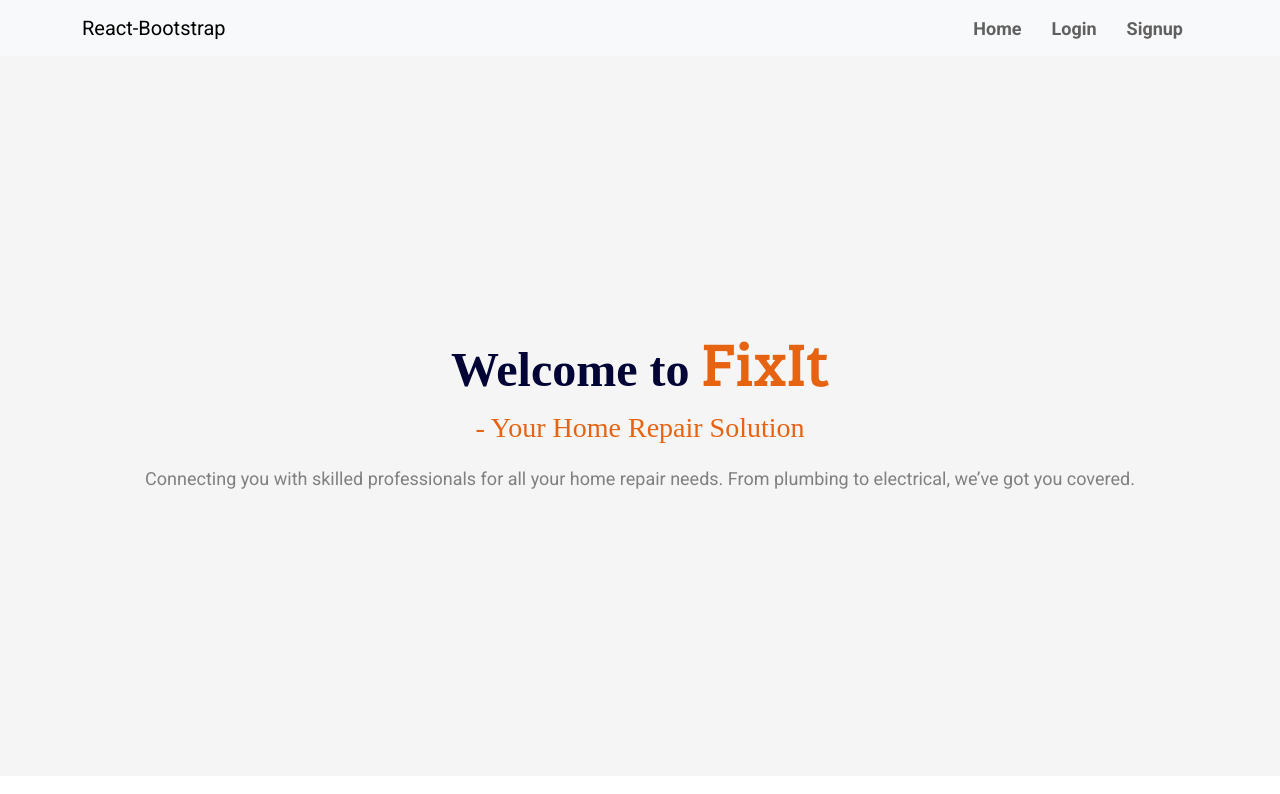
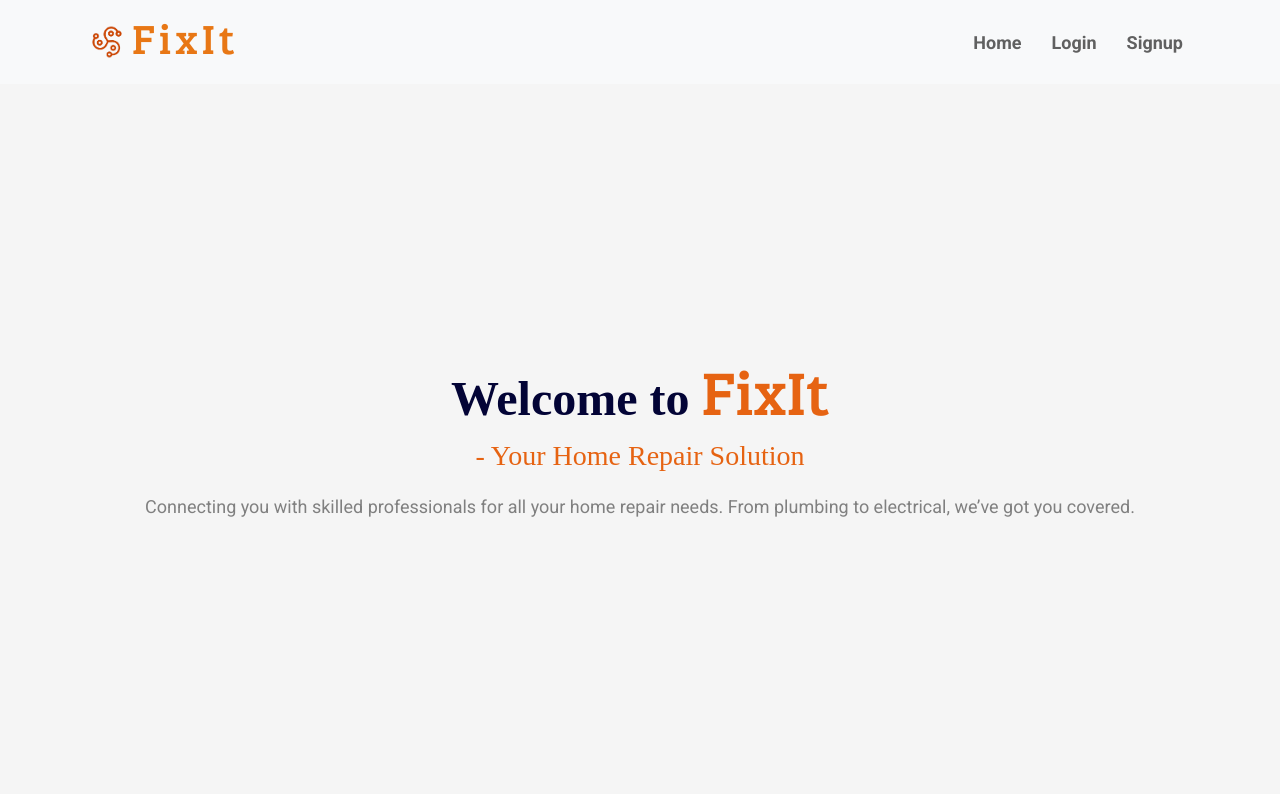
Before and after one commit to rameshbanala/fixitfrontend, a React (Create React App) app: page / in a window 1280 px wide. Shown: the top 794 px of the page. Built offline with nearby package versions, Linux system fonts and the light colour scheme; a web font is replaced by a local one.

Commit message:
modified styles

```diff
--- a/src/components/LandingPageNavbar/index.js
+++ b/src/components/LandingPageNavbar/index.js
@@ -3,13 +3,27 @@ import Nav from "react-bootstrap/Nav";
 import Navbar from "react-bootstrap/Navbar";
 import { RouteChangeLink } from "./styledComponents";
 import { FaHome, FaSignInAlt, FaUserPlus } from "react-icons/fa"; // Example icons
+import styled from "styled-components";
+
+const LogoTitle = styled.h1`
+  font-family: Bree Serif;
+  letter-spacing: 4px;
+  font-size: 42px;
+  color: #e87715;
+`;
+const LogoImg = styled.img`
+  height: 50px;
+  width: 50px;
+`;
 
 function LandingPageNavbar() {
-
   return (
     <Navbar expand="lg" className="bg-body-tertiary">
       <Container>
-        <Navbar.Brand href="#home">React-Bootstrap</Navbar.Brand>
+        <Navbar.Brand href="/" className="d-flex align-items-center">
+          <LogoImg src="/fixit_avatar.jpg" />
+          <LogoTitle>FixIt</LogoTitle>
+        </Navbar.Brand>
         <Nav className="ms-auto d-flex flex-row">
           {/* Use RouteChangeLink directly without wrapping Nav.Link */}
           <Nav.Item className="d-none d-lg-block">
--- a/src/components/Signup/WorkerSignup.js
+++ b/src/components/Signup/WorkerSignup.js
@@ -303,6 +303,7 @@ class WorkerSignup extends Component {
             accept="application/pdf"
             id="resume"
             onChange={this.handleFileChange}
+            style={{paddingBottom: "15px",height: "45px"}}
           />
         </InputContainer>
         <SubmitContainer>
--- a/src/components/UserWorkerProfile/styledComponents.js
+++ b/src/components/UserWorkerProfile/styledComponents.js
@@ -6,6 +6,7 @@ export const WorkerProfileContainer = styled.div`
   flex-direction: column;
   justify-content: center;
   align-items: center;
+  padding: 20px;
 `;
 
 export const MainContainer = styled.div`
```
